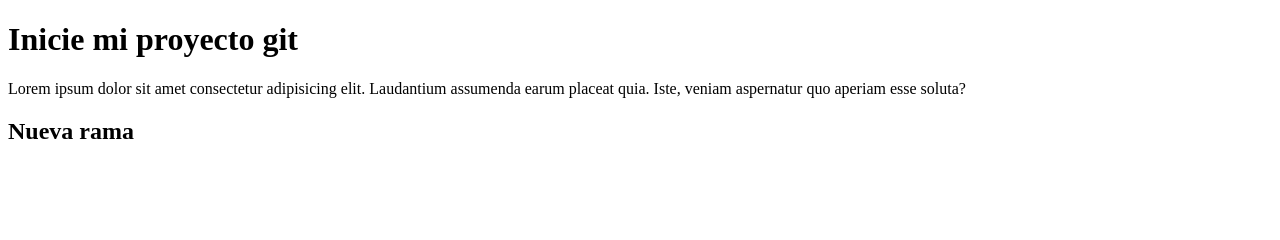
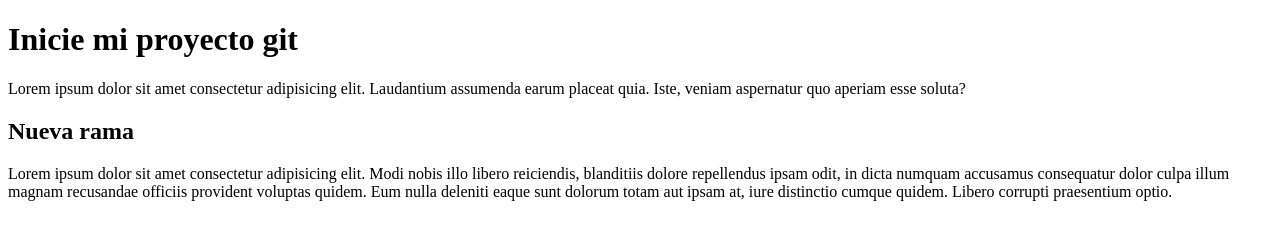
Before and after one commit to IanRios22/repositorio_one, a plain HTML site: page index.html in a window 1280 px wide. Drawn offline with Linux system fonts and the light colour scheme.

Commit message:
agregue un parrafo mas

```diff
--- a/index.html
+++ b/index.html
@@ -14,6 +14,10 @@
         aspernatur quo aperiam esse soluta?
     </p>
     <h2>Nueva rama</h2>
+    <p>Lorem ipsum dolor sit amet consectetur adipisicing elit. Modi nobis illo libero reiciendis, blanditiis dolore
+        repellendus ipsam odit, in dicta numquam accusamus consequatur dolor culpa illum magnam recusandae officiis
+        provident voluptas quidem. Eum nulla deleniti eaque sunt dolorum totam aut ipsam at, iure distinctio cumque
+        quidem. Libero corrupti praesentium optio.</p>
 </body>
 
 </html>
```
